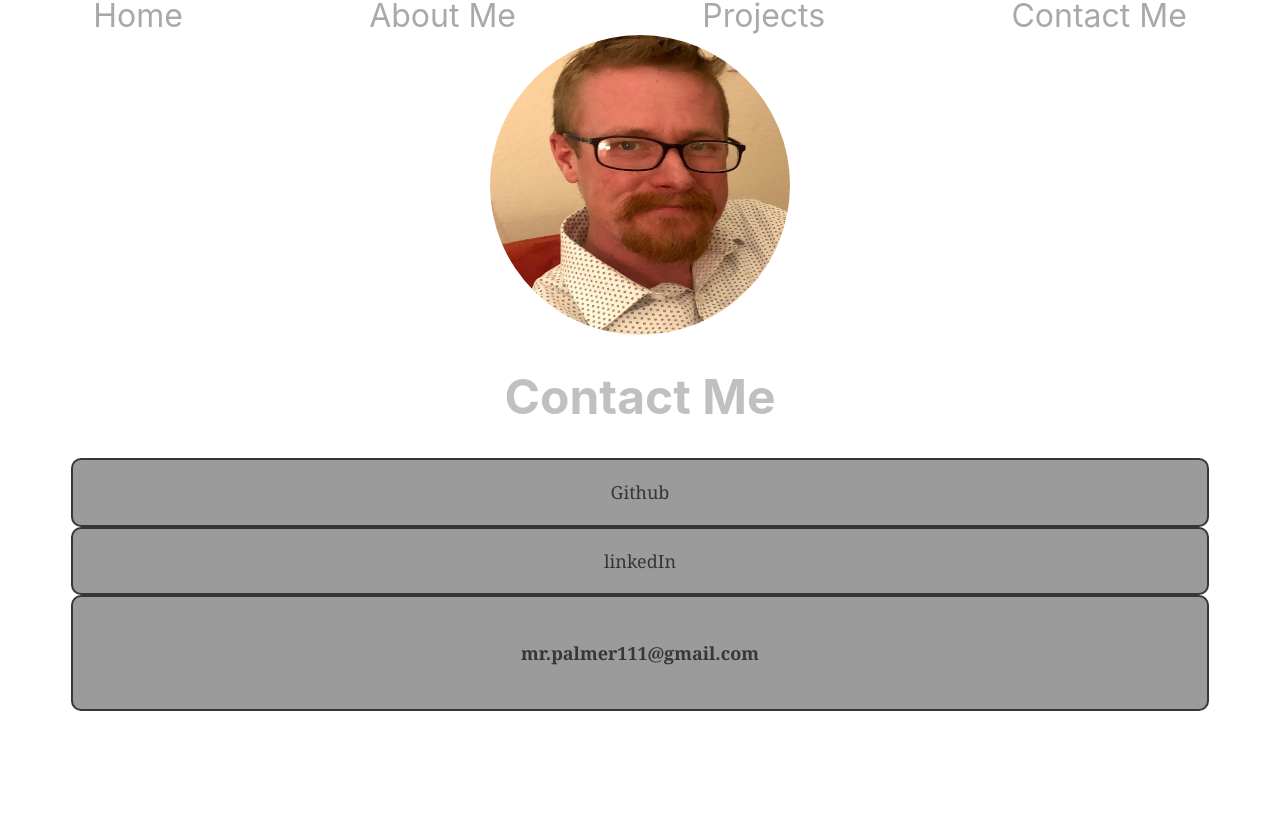
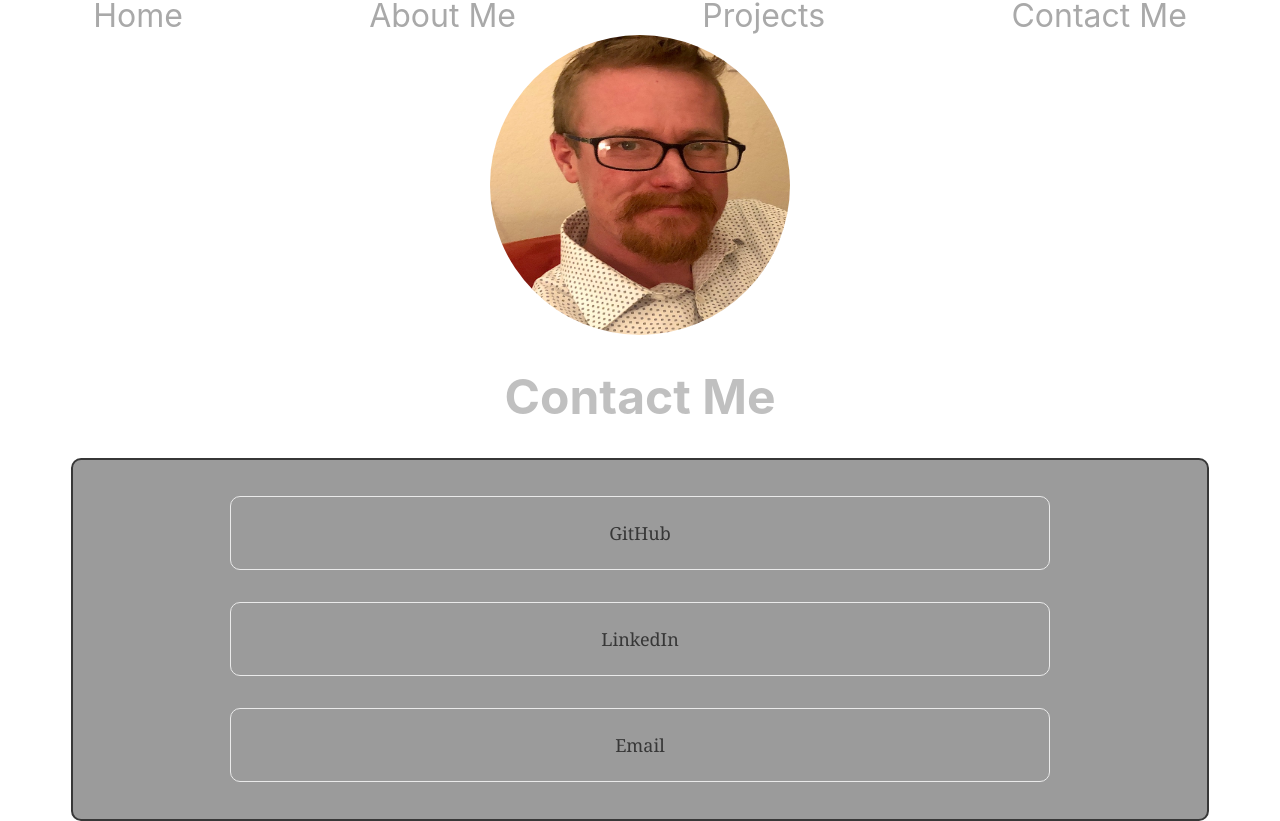
Before and after one commit to Tpalmer111/portfolio, a Next.js app: page /contact in a window 1280 px wide. Shown: the part 254-1075 px from the top of the page. Before the commit the page ends 965 px from the top, so only its background shows below. Built offline with nearby package versions, Linux system fonts and the light colour scheme.

Commit message:
edited about.js, contact.js, index.js, projects.js styles/Home.module.css. Updated pages, edited styles and cleaned up css.

```diff
--- a/pages/contact.js
+++ b/pages/contact.js
@@ -14,14 +14,16 @@ export default function About() {
             <div className={styles.name}>
                 <h1>Contact Me</h1>
             </div>
-            <div className={styles.contact}>
-                <Link href="https://github.com/Tpalmer111">Github</Link>
-            </div>
-            <div className={styles.contact}>
-                <Link href="https://www.linkedin.com/in/tim-palmer111/">linkedIn</Link>
-            </div>
-            <div className={styles.email}>
-                <h4>mr.palmer111@gmail.com</h4>
+            <div className={styles.outer}>
+                <div className={styles.card}>
+                    <Link href="https://github.com/Tpalmer111">GitHub</Link>
+                </div>
+                <div className={styles.card}>
+                    <Link href="https://www.linkedin.com/in/tim-palmer111/">LinkedIn</Link>
+                </div>
+                <div className={styles.card}>
+                    <Link href="https://aemail.com/mwNO">Email</Link>
+                </div>
             </div>
         </div>
     )
--- a/styles/Home.module.css
+++ b/styles/Home.module.css
@@ -27,24 +27,7 @@
 
 }
 
-/* .contact {
-  display: flex;
-  flex-direction: column;
-  justify-content: space-between;
-  width: 90em;
-  display: flex;
-  flex-direction: column;
-  background-color: rgb(155, 155, 155);
-  border-radius: 2ch;
-  border: 2px;
-  border: solid rgb(55, 55, 55) 2px;
-  align-items: center;
-  font-family: Cambria, Cochin, Georgia, Times, 'Times New Roman', serif;
-  color: rgb(55, 55, 55);
-  padding: 2ch;
-} */
-
-.contact {
+.outer {
   display: flex;
   flex-direction: column;
   background-color: rgb(155, 155, 155);
@@ -59,70 +42,6 @@
   padding: 2ch;
   width: 90%;
 }
-
-
-.project {
-  display: flex;
-  flex-direction: column;
-  background-color: rgb(155, 155, 155);
-  border-radius: 1ch;
-  border: 2px;
-  border: solid rgb(55, 55, 55) 2px;
-  align-items: center;
-  font-family: Cambria, Cochin, Georgia, Times, 'Times New Roman', serif;
-  font-size: large;
-  font-weight: 100;
-  color: rgb(55, 55, 55);
-  padding: 2ch;
-  width: 90%;
-}
-
-.skills {
-  display: flex;
-  flex-direction: column;
-  background-color: rgb(155, 155, 155);
-  border-radius: 1ch;
-  border: 2px;
-  border: solid rgb(55, 55, 55) 2px;
-  align-items: center;
-  font-family: Cambria, Cochin, Georgia, Times, 'Times New Roman', serif;
-  font-size: large;
-  font-weight: 100;
-  color: rgb(55, 55, 55);
-  padding: 2ch;
-  width: 90%;
-  /* display: flex;
-  flex-direction: column;
-  background-color: rgb(155, 155, 155);
-  border-radius: 1ch;
-  border: 2px;
-  border: solid rgb(55, 55, 55) 2px;
-  align-items: center;
-  font-family: Cambria, Cochin, Georgia, Times, 'Times New Roman', serif;
-  font-size: large;
-  font-weight: 100;
-  color: rgb(55, 55, 55);
-  padding: 2ch;
-  width: 90%; */
-
-}
-
-.email {
-  display: flex;
-  flex-direction: column;
-  background-color: rgb(155, 155, 155);
-  border-radius: 1ch;
-  border: 2px;
-  border: solid rgb(55, 55, 55) 2px;
-  align-items: center;
-  font-family: Cambria, Cochin, Georgia, Times, 'Times New Roman', serif;
-  font-size: large;
-  font-weight: 100;
-  color: rgb(55, 55, 55);
-  padding: 2ch;
-  width: 90%;
-}
-
 .main {
   min-height: 100vh;
   padding: 4rem 0;
@@ -195,6 +114,7 @@
 }
 
 .card {
+  display: flex;
   margin: 1rem;
   padding: 1.5rem;
   text-align: left;
@@ -203,7 +123,8 @@
   border: 1px solid #eaeaea;
   border-radius: 10px;
   transition: color 0.15s ease, border-color 0.15s ease;
-  max-width: 300px;
+  width: 75%;
+  justify-content: center;
 }
 
 
```
Also changed, not shown: pages/about.js (+9 -2 lines), pages/index.js (+6 -6 lines), pages/projects.js (+13 -6 lines).
